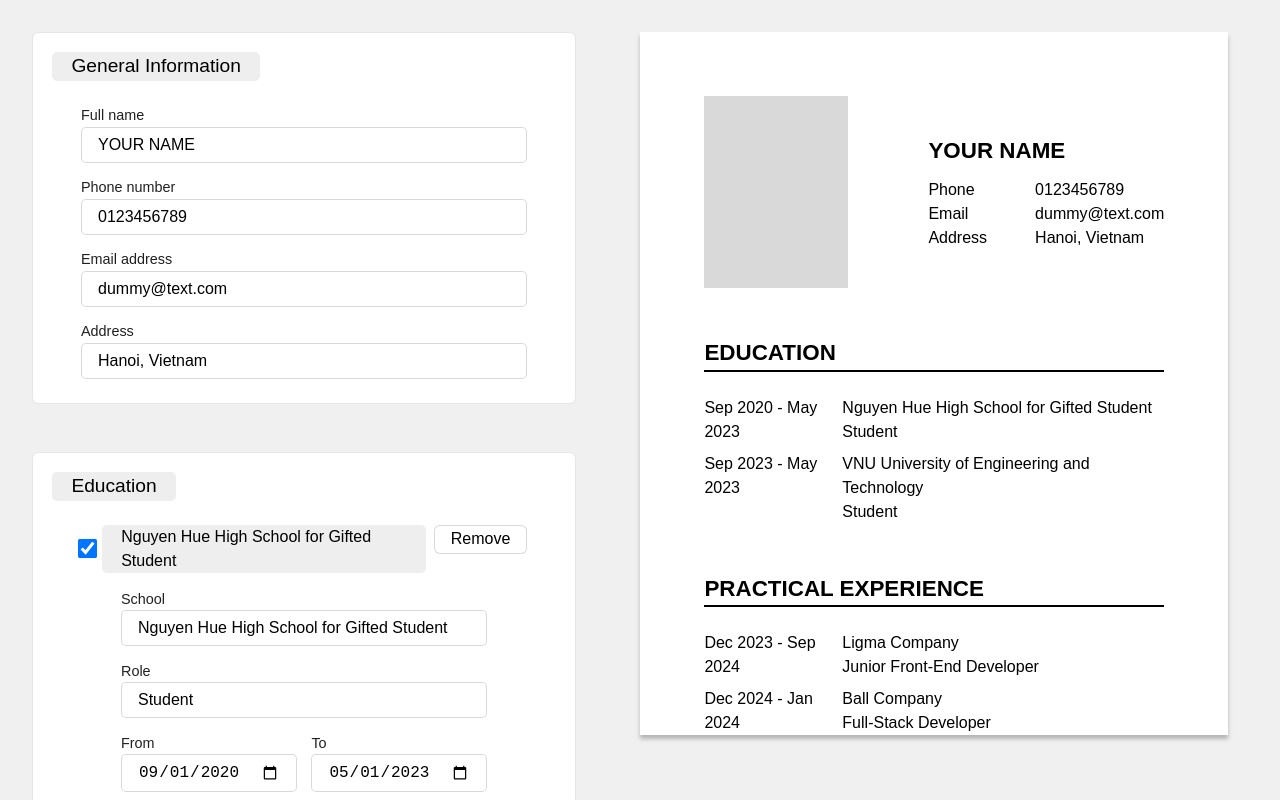
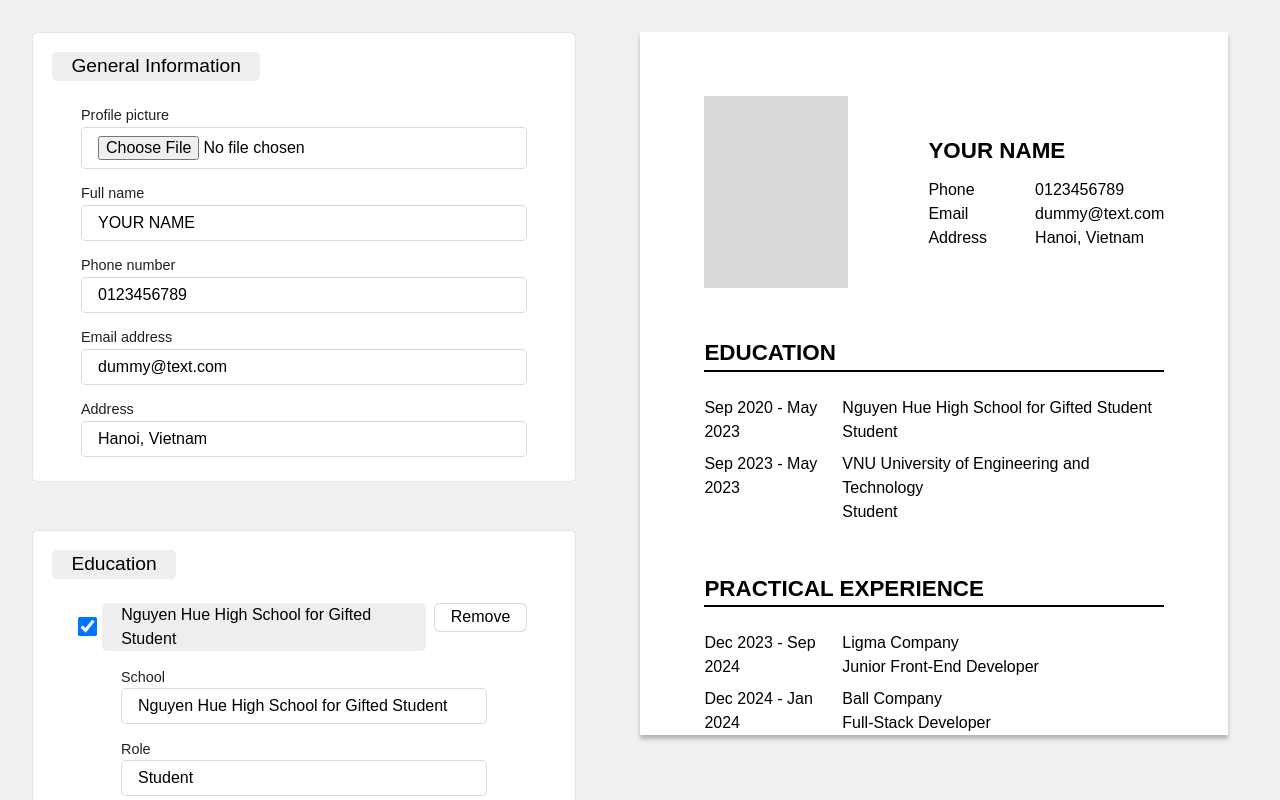
Before and after one commit to trandangduat/cv-application, a React (Vite) app: page / in a window 1280 px wide. Shown: the top 800 px of the page. Built offline with nearby package versions, Linux system fonts and the light colour scheme; a web font is replaced by a local one.

Commit message:
Add profile image chooser

```diff
--- a/src/App.jsx
+++ b/src/App.jsx
@@ -5,6 +5,7 @@ import Leftside from './components/Leftside.jsx'
 import Rightside from './components/Rightside.jsx'
 
 function App() {
+  const [avatarSrc, setAvatarSrc] = useState("");
   const [fullName, setFullName] = useState("YOUR NAME");
   const [contactInfos, setContactInfos] = useState(exampleGeneralInfo);
   const [educationalExperiences, setEducationalExperiences] = useState(exampleEducationalExperiences);
@@ -13,13 +14,30 @@ function App() {
   return (
    <>
       <Leftside
+        avatarSrc = {avatarSrc}
         fullName = {fullName}
         contactInfos = {contactInfos}
         educationalExperiences = {educationalExperiences}
         practicalExperiences = {practicalExperiences}
 
-
-
+        changeAvatarSrc = {
+          (event) => {
+            let input = event.target;
+            // Ensure that a file was selected
+            if (input.files && input.files[0]) {
+              let reader = new FileReader();
+              // Set up the reader to load the image
+              reader.onload = function (e) {
+                setAvatarSrc(e.target.result);
+              };
+              // Read the image file as a data URL
+              reader.readAsDataURL(input.files[0]);
+            } else {
+              // If no file is selected, clear the preview
+              alert("No file was chosen!");
+            }
+          }
+        }
         changeFullName = {
           (e) => setFullName(e.target.value)
         }
@@ -129,10 +147,11 @@ function App() {
 
       />
       <Rightside
+        avatarSrc = {avatarSrc}
         fullName = {fullName}
-        contactInfos={contactInfos}
-        educationalExperiences={educationalExperiences}
-        practicalExperiences={practicalExperiences}
+        contactInfos = {contactInfos}
+        educationalExperiences = {educationalExperiences}
+        practicalExperiences = {practicalExperiences}
       />
    </>
   )
--- a/src/components/Leftside.jsx
+++ b/src/components/Leftside.jsx
@@ -9,8 +9,10 @@ function Section (props) {
     case "General Information": {
       content = (
         <GeneralInfo
+          avatarSrc = {props.avatarSrc}
           fullName = {props.fullName}
           contactInfos = {props.contactInfos}
+          changeAvatarSrc = {props.changeAvatarSrc}
           changeFullName = {props.changeFullName}
           changePhoneNumber = {props.changePhoneNumber}
           changeEmail = {props.changeEmail}
@@ -64,8 +66,10 @@ function Leftside (props) {
       <Section
         title = "General Information"
         key = "1"
+        avatarSrc = {props.avatarSrc}
         fullName = {props.fullName}
         contactInfos = {props.contactInfos}
+        changeAvatarSrc = {props.changeAvatarSrc}
         changeFullName = {props.changeFullName}
         changePhoneNumber = {props.changePhoneNumber}
         changeEmail = {props.changeEmail}
--- a/src/components/Rightside.jsx
+++ b/src/components/Rightside.jsx
@@ -1,10 +1,18 @@
 import '../styles/Rightside.css';
 import moment from 'moment';
 
-function GeneralInformation ({name, labels, datas}) {
+function GeneralInformation ({avatarSrc, name, labels, datas}) {
   return (
     <section className = "section" id = "general-info">
-      <div id = "avatar"></div>
+      <div
+        id = "avatar"
+        style = {{
+          backgroundImage: `url(${avatarSrc})`,
+          backgroundRepeat: 'no-repeat',
+          backgroundPosition: 'center',
+          backgroundSize: 'cover',
+        }}
+      ></div>
       <div id = "info">
         <h2 className = "name">{name}</h2>
         <div id = "contact">
@@ -67,12 +75,12 @@ function Section ({title, content}) {
   );
 }
 
-function Rightside ({fullName, contactInfos, educationalExperiences, practicalExperiences}) {
+function Rightside ({avatarSrc, fullName, contactInfos, educationalExperiences, practicalExperiences}) {
   const contactLabels = ["Phone", "Email", "Address"];
 
   return (
     <div className = "panel preview" id = "right-side">
-      <GeneralInformation name = {fullName} labels = {contactLabels} datas = {contactInfos}/>
+      <GeneralInformation avatarSrc = {avatarSrc} name = {fullName} labels = {contactLabels} datas = {contactInfos}/>
       <Section title = "Education" content = {Education(educationalExperiences)} />
       <Section title = "Practical Experience" content = {Practical(practicalExperiences)} />
     </div>
--- a/src/components/leftside/GeneralInfo.jsx
+++ b/src/components/leftside/GeneralInfo.jsx
@@ -3,6 +3,13 @@ import Input from "./Input.jsx";
 function GeneralInfo (props) {
   return (
     <form>
+      <Input
+        title = "Profile picture"
+        type = "file"
+        name = "avatar"
+        onChange = {props.changeAvatarSrc}
+      />
+
       <Input
         title = "Full name"
         type = "text"
```
